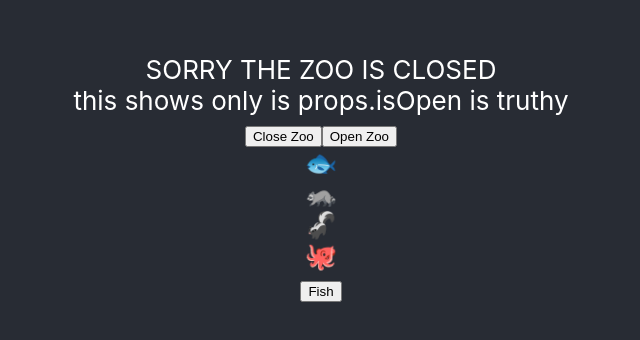
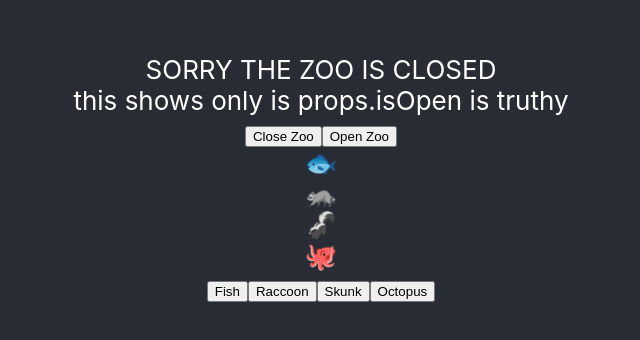
Before and after one commit to austinbhan/react-busy-zoo, a React (Create React App) app: page / in a window 1280 px wide. Shown: the part 222-562 px from the top of the page, without its empty margins (319-959 px from the left). Built offline with nearby package versions, Linux system fonts and the light colour scheme.

Commit message:
Working Parade

```diff
--- a/src/App.js
+++ b/src/App.js
@@ -10,6 +10,18 @@ function App() {
     setAnimalArray([...animalArray, 'fish']);
   }
 
+  function handleRaccoon() {
+    setAnimalArray([...animalArray, 'raccoon']);
+  }
+  function handleSkunk() {
+    setAnimalArray([...animalArray, 'skunk']);
+  }
+  function handleOctopus() {
+    setAnimalArray([...animalArray, 'octopus']);
+  }
+
+
+
   return (
     <div className="App">
       <header className="App-header">
@@ -17,6 +29,9 @@ function App() {
         <AnimalParade animals={animalArray}/>
         <div className='buttons'>
           <button onClick={handleFish}>Fish</button>
+          <button onClick={handleRaccoon}>Raccoon</button>
+          <button onClick={handleSkunk}>Skunk</button>
+          <button onClick={handleOctopus}>Octopus</button>
         </div>
       </header>
     </div>
```
